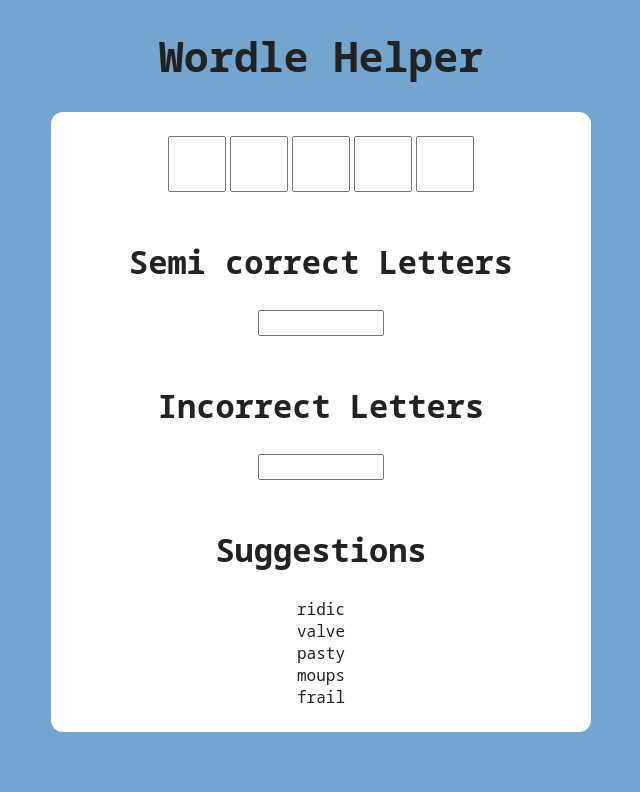
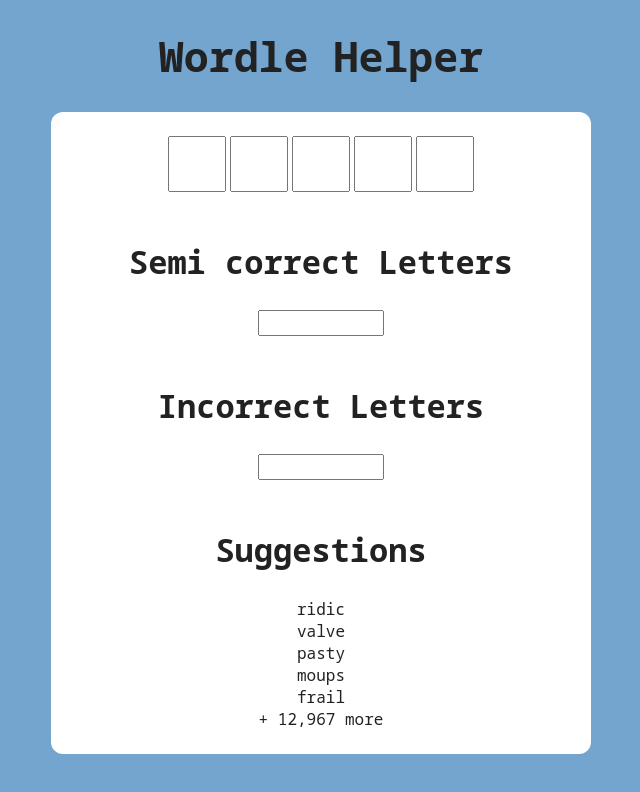
Before and after one commit to Deece94/wordle-helper, a React (Vite) app: page / in a window 1280 px wide. Shown: the top 792 px of the page, without its empty margins (319-959 px from the left). Built offline with nearby package versions, Linux system fonts and the light colour scheme.

Commit message:
display suggestion amounts

```diff
--- a/src/App.css
+++ b/src/App.css
@@ -53,11 +53,15 @@
 }
 
 .guessList {
+  display: flex;
+  flex-direction: column;
+  align-items: center;
   padding-inline-start: 0;
   margin-block: 0;
 }
 
 .listItem {
+  display: inline-block;
   list-style: none;
   text-align: left;
 }
--- a/src/App.tsx
+++ b/src/App.tsx
@@ -95,9 +95,9 @@
       }
 
       newGuesses.push(lowerCaseWord);
-      if (newGuesses.length > 4) {
-        return false; // Break
-      }
+      // if (newGuesses.length > 4) {
+      //   return false; // Break
+      // }
       return true; // Continue
     });
 
@@ -123,6 +123,8 @@
 
     return array;
   };
+
+  const nf = new Intl.NumberFormat();
 
   return (
     <>
@@ -155,13 +157,18 @@
         <div className="suggestionsSection">
           <h2 className="title">Suggestions</h2>
           <ul className="guessList">
-            {guesses.map((guess, index) => {
+            {guesses.slice(0, 5).map((guess, index) => {
               return (
                 <li className="listItem" key={index}>
                   {guess}
                 </li>
               );
             })}
+            {guesses.length > 5 && (
+              <li className="listItem">
+                + {nf.format(guesses.length - 5)} more
+              </li>
+            )}
           </ul>
         </div>
       </div>
```
